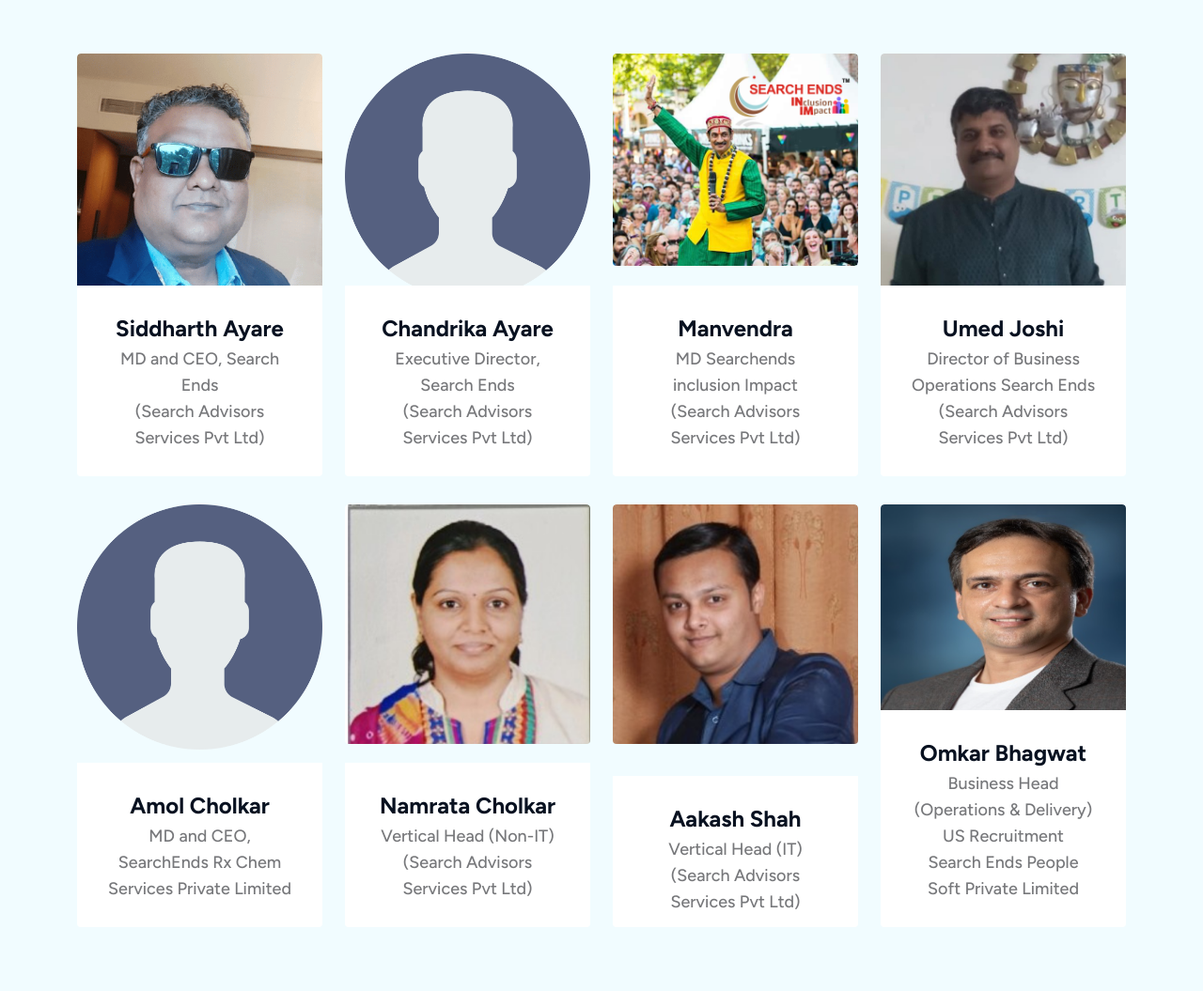
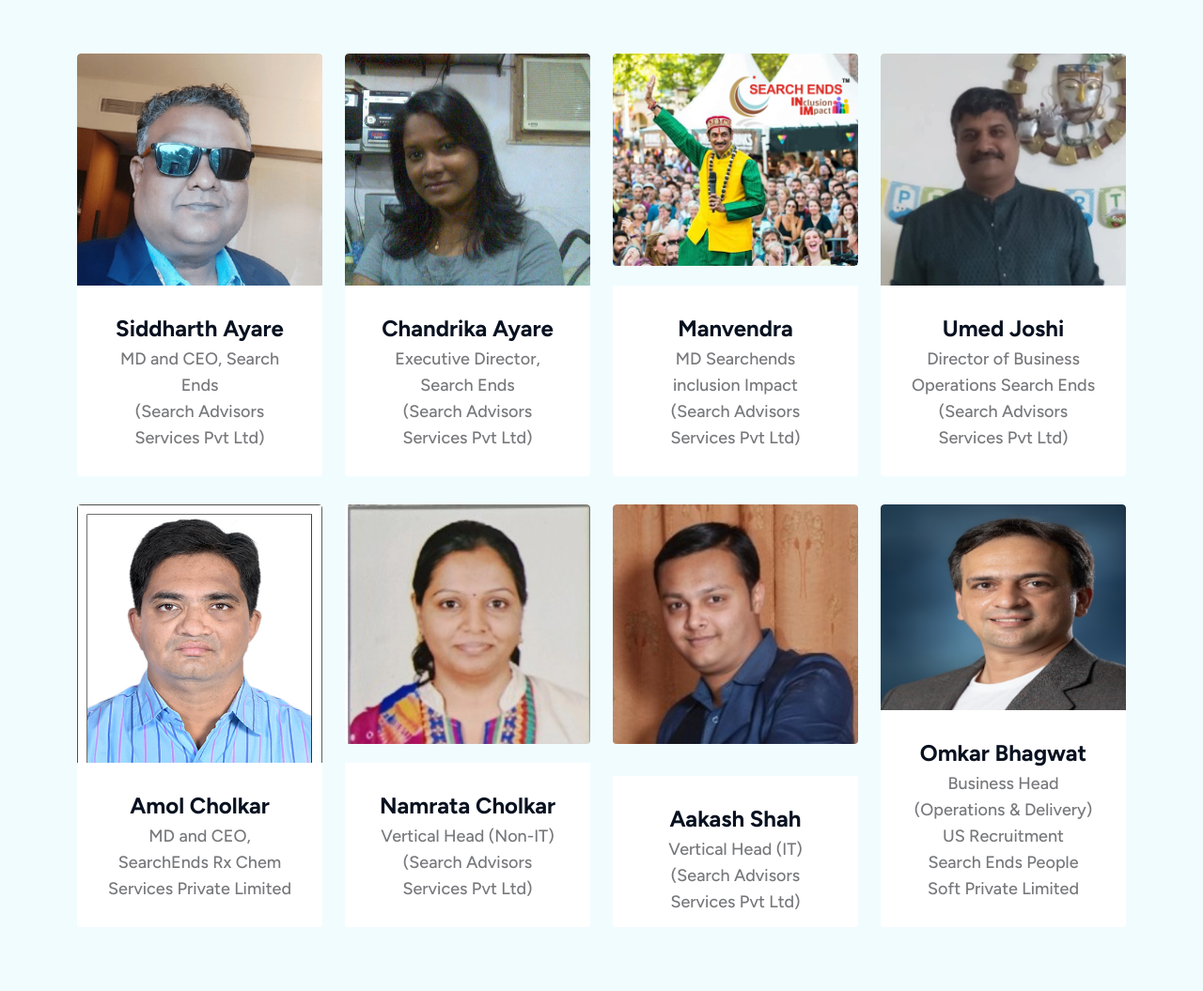
Before and after one commit to nisarg-007/searchEnds-site-main, a plain HTML site: page index.html in a window 1280 px wide. Shown: the part 4465-5520 px from the top of the page at 94% size. Drawn offline with nearby package versions, Linux system fonts and the light colour scheme.

Commit message:
2 pics of amol and chandrika added

```diff
--- a/index.html
+++ b/index.html
@@ -891,7 +891,7 @@
             <div class="col-lg-3 col-md-6">
               <div class="team1-box overlay-anim" data-aos="zoom-in-up" data-aos-duration="700" data-toggle="modal" data-target="#teamModal7">
                 <div class="image">
-                  <img src="assets/img/team/team1-img8.png" alt="">
+                  <img src="assets/img/team/Chandrika maam.jpg" alt="">
                 </div>
                 <div class="heading-area">
                   <div class="heading1">
@@ -955,7 +955,7 @@
             <div class="col-lg-3 col-md-6">
               <div class="team1-box overlay-anim" data-aos="zoom-in-up" data-aos-duration="1200" data-toggle="modal" data-target="#teamModal4">
                 <div class="image">
-                  <img src="assets/img/team/team1-img8.png" alt="">
+                  <img src="assets/img/team/amol.jpg" alt="">
                 </div>
                 <div class="heading-area">
                   <div class="heading1">
@@ -1095,7 +1095,7 @@
             <div class="modal-body">
               <div class="row">
                 <div class="col-md-4">
-                  <img src="assets/img/team/team1-img8.png" alt="Siddharth Ayare" class="img-fluid rounded-circle mb-3">
+                  <img src="assets/img/team/Chandrika maam.jpg" alt="Siddharth Ayare" class="img-fluid rounded-circle mb-3">
                   <div class="text-center">
                     <h6 class="font-weight-bold">Executive Director, Search Ends</h6>
                     <div class="social-icons mt-3">
@@ -1238,7 +1238,7 @@
             <div class="modal-body">
               <div class="row">
                 <div class="col-md-4 text-center">
-                  <img src="assets/img/team/team1-img8.png" alt="Amol Cholkar" class="img-fluid rounded-circle mb-3">
+                  <img src="assets/img/team/amol.jpg" alt="Amol Cholkar" class="img-fluid rounded-circle mb-3">
                   <div class="text-center">
                     <h6 class="font-weight-bold">MD and CEO, SearchEnds Rx Chem Services Private Limited</h6>
                     <div class="social-icons mt-3">
```
Also changed, not shown: assets/img/team/Chandrika maam.jpg (added), assets/img/team/amol.jpg (added).
